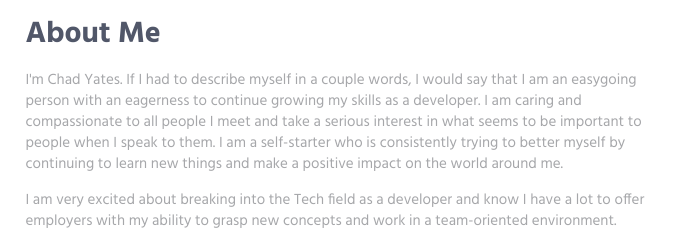
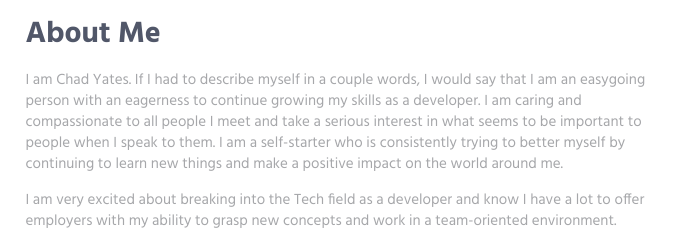
Before and after one commit to cayates/cayates.github.io, a plain HTML site: page index.html in a window 1280 px wide. Shown: the part 707-947 px from the top of the page, 532-1226 px from the left. Drawn offline with Linux system fonts and the light colour scheme.

```diff
--- a/index.html
+++ b/index.html
@@ -78,7 +78,7 @@
                             <div class="margin-b-50">
                                 <div class="margin-b-30">
                                     <h2>About Me</h2>
-                                    <p>I'm Chad Yates. If I had to describe myself in a couple words, I would say that I am an easygoing person with an eagerness to continue growing my skills as a developer. I am caring and compassionate to all people I meet and take a serious interest in what seems to be important to people when I speak to them. I am a self-starter who is consistently trying to better myself by continuing to learn new things and make a positive impact on the world around me.</p>
+                                    <p>I am Chad Yates. If I had to describe myself in a couple words, I would say that I am an easygoing person with an eagerness to continue growing my skills as a developer. I am caring and compassionate to all people I meet and take a serious interest in what seems to be important to people when I speak to them. I am a self-starter who is consistently trying to better myself by continuing to learn new things and make a positive impact on the world around me.</p>
                                     <p>I am very excited about breaking into the Tech field as a developer and know I have a lot to offer employers with my ability to grasp new concepts and work in a team-oriented environment.</p>
                                 </div>
                                 <a href="https://drive.google.com/drive/my-drive" class="btn-theme btn-theme-md btn-default-bg text-uppercase">Click for my resume</a>
```
